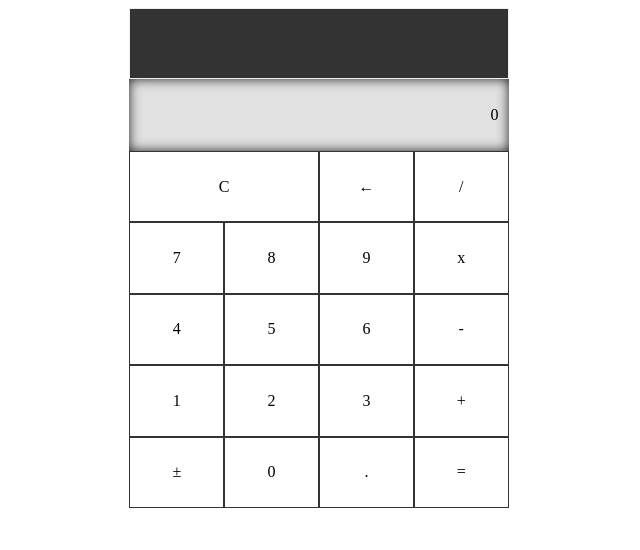
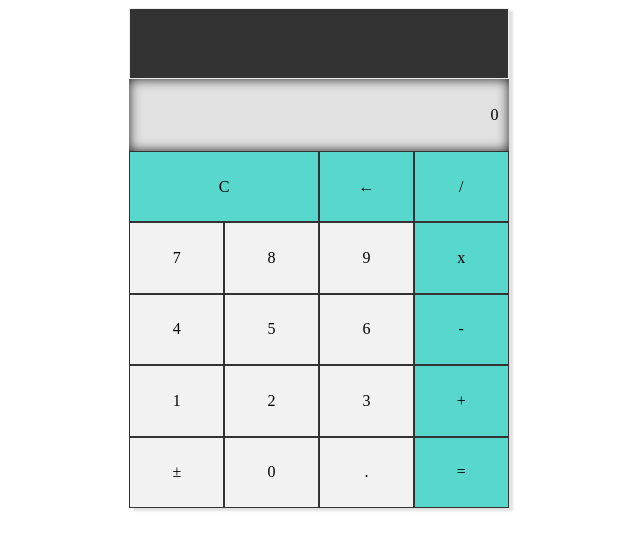
Before and after one commit to fracado/random-advice-calculator, a Vue app: page / in a window 1280 px wide. Shown: the top 550 px of the page, without its empty margins (321-961 px from the left). Built offline with nearby package versions, Linux system fonts and the light colour scheme.

Commit message:
added styling to buttons

```diff
--- a/src/components/Calculator.vue
+++ b/src/components/Calculator.vue
@@ -6,25 +6,25 @@
       <!-- SHOW INPUT DISPLAY -->
       <div class="display">{{ calculator.current || '0' }}</div>
       <!-- SHOW CLICKABLE BUTTONS -->
-      <div @click="clearAll" class="btn operator2 c">C</div>
-      <div @click="del" class="btn operator2">←</div>
-      <div @click="divide" class="btn operator2">/</div>
+      <div @click="clearAll" class="btn operator c">C</div>
+      <div @click="del" class="btn operator">←</div>
+      <div @click="divide" class="btn operator">/</div>
       <div @click="append('7')" class="btn">7</div>
       <div @click="append('8')" class="btn">8</div>
       <div @click="append('9')" class="btn">9</div>
-      <div @click="multiply" class="btn operator2">x</div>
+      <div @click="multiply" class="btn operator">x</div>
       <div @click="append('4')" class="btn">4</div>
       <div @click="append('5')" class="btn">5</div>
       <div @click="append('6')" class="btn">6</div>
-      <div @click="substract" class="btn operator2">-</div>
+      <div @click="substract" class="btn operator">-</div>
       <div @click="append('1')" class="btn">1</div>
       <div @click="append('2')" class="btn">2</div>
       <div @click="append('3')" class="btn">3</div>
-      <div @click="add" class="btn operator2">+</div>
+      <div @click="add" class="btn operator">+</div>
       <div @click="sign" class="btn">±</div>
       <div @click="append('0')" class="btn">0</div>
       <div @click="dot" class="btn">.</div>
-      <div @click="equal" class="btn operator2">=</div>
+      <div @click="equal" class="btn operator">=</div>
     </div>
   </div>
 </template>
@@ -128,6 +128,7 @@ export default {
   width: 30%;
   height: 500px;
   margin: 0 auto;
+  box-shadow: 4px 3px 2px 0px #c9c8c88c;
 }
 
 .display {
@@ -155,10 +156,25 @@ export default {
   justify-content: center;
   align-items: center;
   border: 1px solid #333;
+  background-color: #f2f2f2;
 }
 
 .c {
   grid-column:  1 / 3;
 }
 
+.btn:hover {
+  background-color: rgba(36, 163, 146, 0.575);
+  cursor: pointer;
+}
+
+.operator {
+  background-color:rgb(88, 215, 204)
+}
+
+.operator:hover {
+  background-color: rgba(31, 116, 122, 0.829);
+  cursor: pointer;
+}
+
 </style>
```
